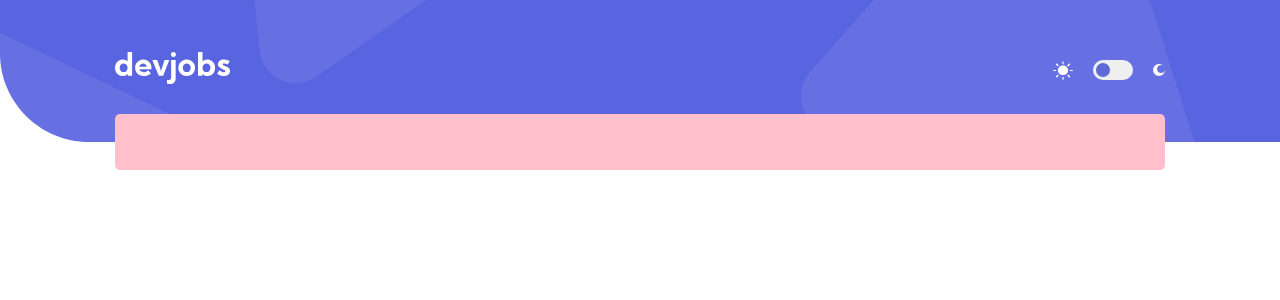
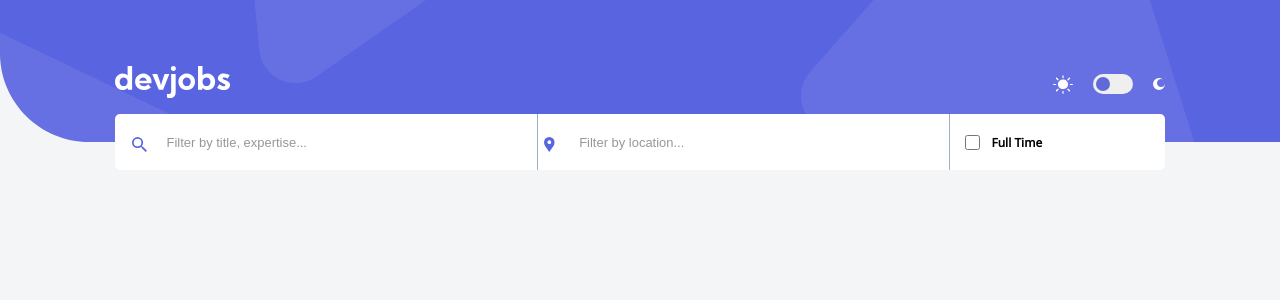
Before and after one commit to RohithChittibommala/devJobs, a React (Create React App) app: page / in a window 1280 px wide. Shown: the top 300 px of the page. Built offline with nearby package versions, Linux system fonts and the light colour scheme; no server answers.

Commit message:
add home page

```diff
--- /dev/null
+++ b/src/api_request/request.ts
@@ -0,0 +1,6 @@
+import axios from "axios";
+
+const BASE_URL =
+  "https://cors.bridged.cc/https://jobs.github.com/positions.json";
+
+export const getJobPostings = () => axios.get(BASE_URL);
--- a/src/components/SearchBar.tsx
+++ b/src/components/SearchBar.tsx
@@ -1,7 +1,39 @@
-import React from "react";
-
+import React, { useContext, useEffect } from "react";
+import location from "../desktop/icon-location.svg";
+import search from "../desktop/icon-search.svg";
+import * as a from "../api_request/request";
+import { Store } from "../state/StoreProvider";
 interface Props {}
 
 export const SearchBar: React.FC<Props> = (props) => {
-  return <div className="search_bar"></div>;
+  const { state } = useContext(Store);
+
+  console.log(state);
+
+  useEffect(() => {
+    console.log(a.getJobPostings());
+  }, []);
+
+  return (
+    <div className="search_bar">
+      <div className="search_bar_container">
+        <div className="search_bar_container_position">
+          <input type="text" placeholder="Filter by title, expertise..." />
+          <span className="icon">
+            <img src={search} alt="search-icon" />
+          </span>
+        </div>
+        <div className="search_bar_container_location">
+          <input type="text" placeholder="Filter by location..." />
+          <span className="icon">
+            <img src={location} alt="location-icon" />
+          </span>
+        </div>
+        <div className="search_bar_container_type">
+          <input type="checkbox" />
+          <p>Full Time</p>
+        </div>
+      </div>
+    </div>
+  );
 };
--- a/src/index.tsx
+++ b/src/index.tsx
@@ -3,9 +3,12 @@ import ReactDOM from "react-dom";
 import App from "./App";
 import "./styles/app.scss";
 import { BrowserRouter } from "react-router-dom";
+import StoreProvider from "./state/StoreProvider";
 ReactDOM.render(
   <BrowserRouter>
-    <App />
+    <StoreProvider>
+      <App />
+    </StoreProvider>
   </BrowserRouter>,
   document.querySelector(`#root`)
 );
--- /dev/null
+++ b/src/state/State.tsx
@@ -0,0 +1,43 @@
+export interface State {
+  jobs: Job[];
+  isDarkMode: boolean;
+}
+
+type Action = {
+  type: string;
+  payload: any;
+};
+
+interface Job {
+  id: string;
+  type: string;
+  url: string;
+  created_at: string;
+  company: string;
+  company_url: string;
+  location: string;
+  title: string;
+  description: string;
+  how_to_apply: string;
+  company_logo: string;
+}
+
+export const intialState: State = {
+  jobs: [],
+  isDarkMode: false,
+};
+
+const ADD_JOBS = "ADD_JOBS";
+
+export const reducer = (
+  state = intialState,
+  { type, payload }: Action
+): State => {
+  switch (type) {
+    case ADD_JOBS:
+      return { ...state, jobs: [...state.jobs, ...payload] };
+
+    default:
+      return state;
+  }
+};
--- /dev/null
+++ b/src/state/StoreProvider.tsx
@@ -0,0 +1,19 @@
+import React, { createContext, useReducer } from "react";
+import { intialState, reducer, State } from "./State";
+
+interface Props {}
+
+interface Context {
+  state: State;
+  dispatch?: React.Dispatch<any>;
+}
+
+export const Store = createContext<Context>({ state: intialState });
+const StoreProvider: React.FC<Props> = ({ children }) => {
+  const [state, dispatch] = useReducer(reducer, intialState);
+  return (
+    <Store.Provider value={{ state, dispatch }}>{children}</Store.Provider>
+  );
+};
+
+export default StoreProvider;
--- a/src/styles/_header.scss
+++ b/src/styles/_header.scss
@@ -16,7 +16,7 @@
   }
   &__inner {
     position: absolute;
-    top: 52px;
+    top: 66px;
     width: 100%;
     padding: 0 9vw;
     display: flex;
--- a/src/styles/_searchBar.scss
+++ b/src/styles/_searchBar.scss
@@ -4,8 +4,65 @@
   padding: 0 10px;
   top: -28px;
   border-radius: 5px;
-  background-color: pink;
+  background-color: #fff;
   width: 100%;
   height: 56px;
   z-index: 5;
+
+  input {
+    border: none;
+    display: block;
+    padding: 20px 15px 20px 35px;
+    height: 100%;
+    width: 100%;
+    outline: none;
+    font-size: 0.9em;
+    // border-right: 1px solid rgb(158, 175, 194);
+    &::placeholder {
+      font-size: 0.9em;
+      opacity: 0.75;
+    }
+  }
+  &_container {
+    width: 90%;
+    display: flex;
+
+    div {
+      position: relative;
+      padding: 0.5vw;
+      .icon {
+        position: absolute;
+        top: 40%;
+        display: block;
+        width: 15px;
+        img {
+          width: 100%;
+        }
+      }
+    }
+
+    &_position {
+      flex: 0.45;
+      border-right: 1px solid rgb(158, 175, 194);
+    }
+    &_location {
+      flex: 0.45;
+      border-right: 1px solid rgb(158, 175, 194);
+    }
+    &_type {
+      input {
+        width: 15px;
+        background: #3d5d7c;
+        display: block;
+        margin: 5px;
+      }
+      display: flex;
+      align-items: center;
+      justify-content: space-around;
+      font-family: $TextFont;
+      font-size: 12px;
+      font-weight: bold;
+      flex: 0.1;
+    }
+  }
 }
--- a/src/styles/app.scss
+++ b/src/styles/app.scss
@@ -3,12 +3,15 @@
 * {
   margin: 0%;
   padding: 0%;
-  // overflow-x: hidden;
   box-sizing: border-box;
+}
+$HeadingFont: "Lato", sans-serif;
+$TextFont: "Noto Sans", sans-serif;
+
+body {
+  background: #f3f5f7;
 }
 @import "header";
 @import "home";
 @import "searchBar";
-
-$HeadingFont: "Lato", sans-serif;
-$TextFont: "Noto Sans", sans-serif;
+@import "jobListing";
```
Also changed, not shown: src/components/JobListing.tsx (added, +7 -0 lines), src/desktop/icon-location.svg, src/styles/_jobListing.scss (added).
